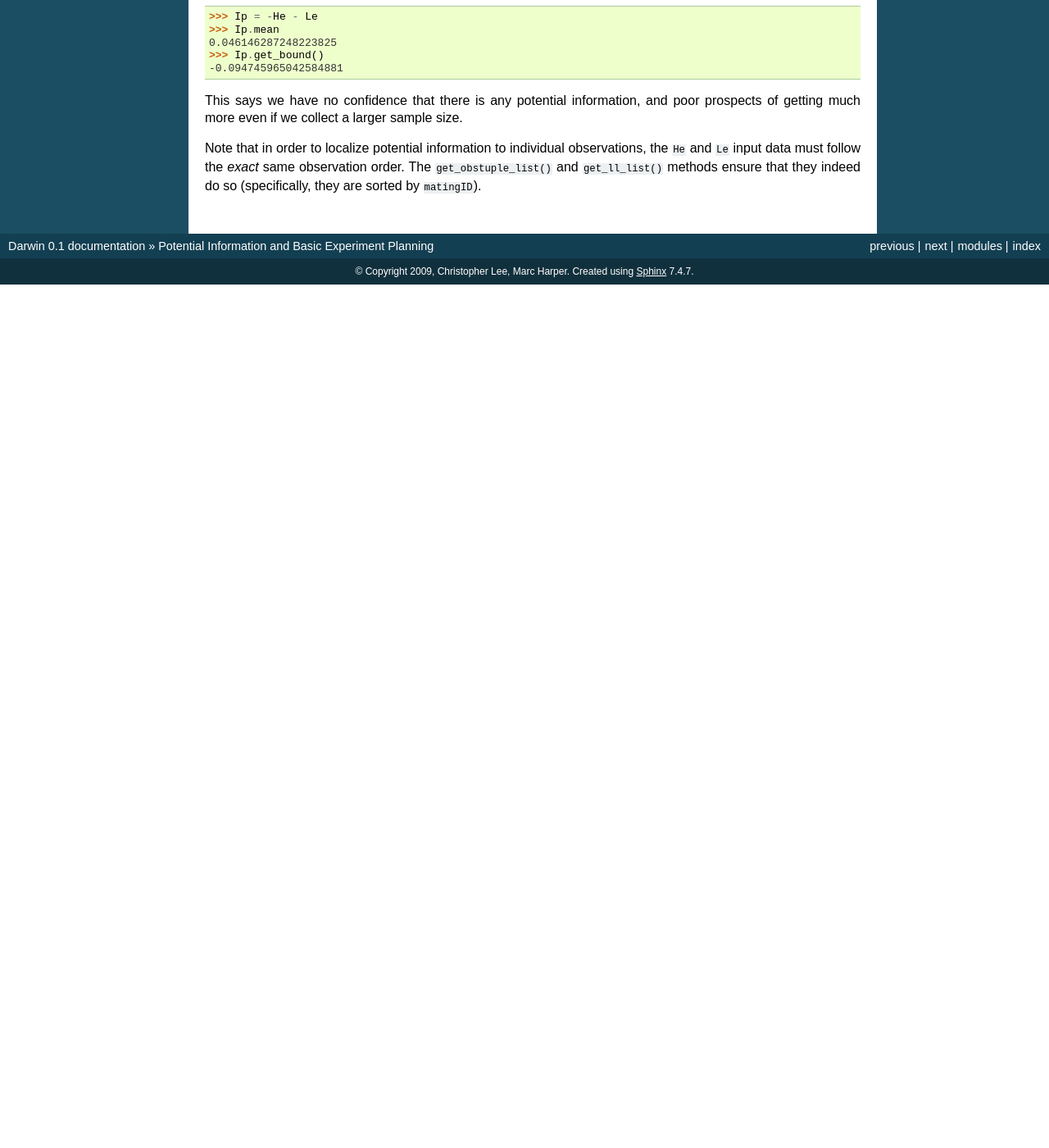
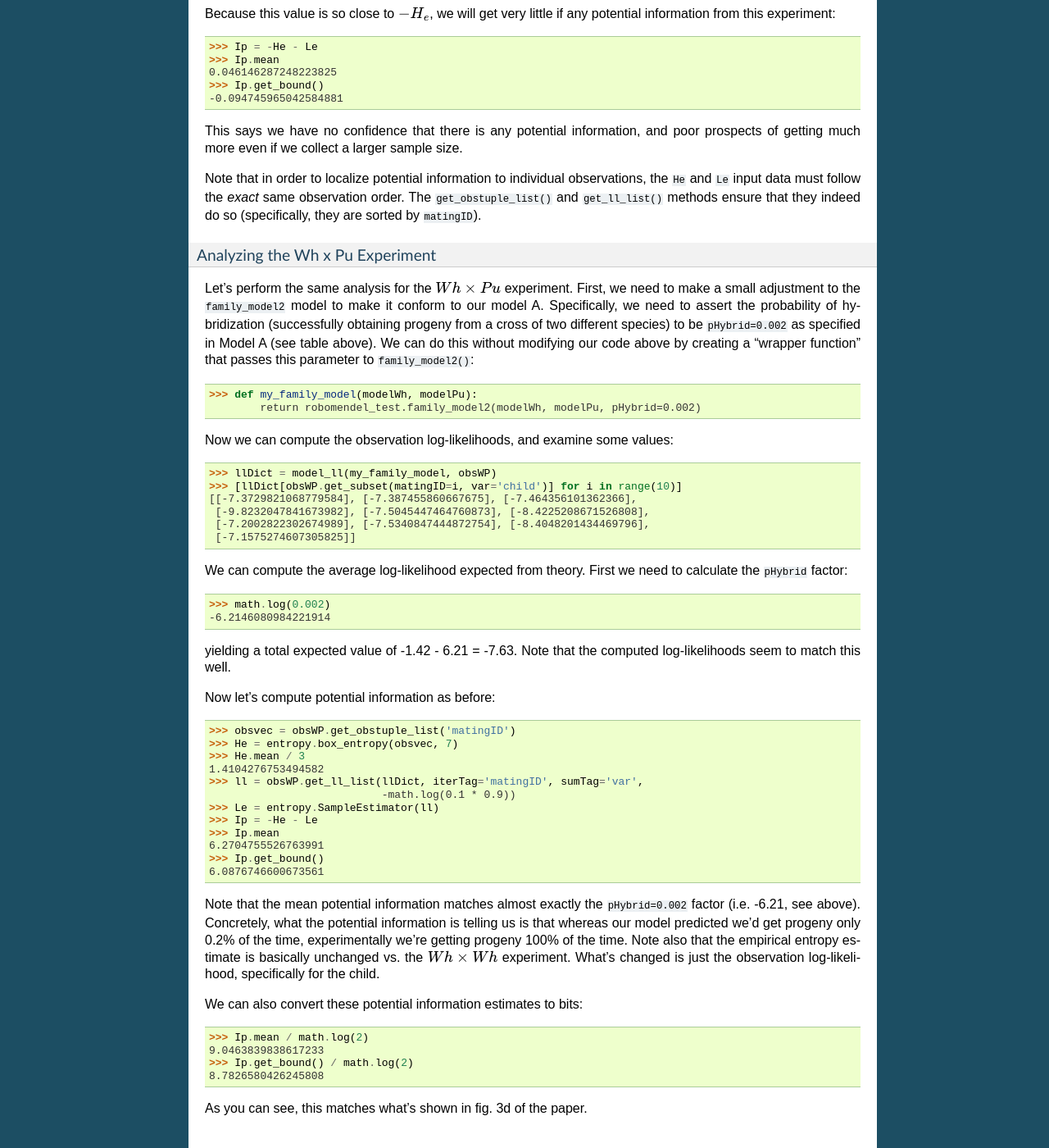
Before and after one commit to cjlee112/darwin, a Sphinx documentation site: the page built from doc/tutorials/ip1.rst, in a window 1280 px wide and 1400 px high, scrolled down 7644 px. Shown: the whole window at 82% size. Built offline with Sphinx 7.4.7, drawn with Linux system fonts in a browser that asks for light colours; before the commit the page ends 7991 px from its top, so only the background shows below that; some of the changed text lies outside the part shown.

Commit message:
added section on Wh x Pu to ip1 tutorial

```diff
--- a/doc/tutorials/ip1.rst
+++ b/doc/tutorials/ip1.rst
@@ -480,3 +481,72 @@
 *exact* same observation order.  The ``get_obstuple_list()`` and
 ``get_ll_list()`` methods ensure that they indeed do so
 (specifically, they are sorted by ``matingID``).
+
+
+Analyzing the Wh x Pu Experiment
+++++++++++++++++++++++++++++++++
+
+Let's perform the same analysis for the :math:`Wh \times Pu` experiment.
+First, we need to make a small adjustment to the ``family_model2``
+model to make it conform to our model A.  Specifically, we need
+to assert the probability of hybridization (successfully obtaining
+progeny from a cross of two different species) to be
+``pHybrid=0.002`` as specified in Model A (see table above).
+We can do this without modifying our code above
+by creating a "wrapper function" that
+passes this parameter to ``family_model2()``::
+
+   >>> def my_family_model(modelWh, modelPu):
+           return robomendel_test.family_model2(modelWh, modelPu, pHybrid=0.002)
+
+Now we can compute the observation log-likelihoods, and examine
+some values::
+
+   >>> llDict = model_ll(my_family_model, obsWP)
+   >>> [llDict[obsWP.get_subset(matingID=i, var='child')] for i in range(10)]
+   [[-7.3729821068779584], [-7.387455860667675], [-7.464356101362366],
+    [-9.8232047841673982], [-7.5045447464760873], [-8.4225208671526808],
+    [-7.2002822302674989], [-7.5340847444872754], [-8.4048201434469796],
+    [-7.1575274607305825]]
+
+We can compute the average log-likelihood expected from theory.
+First we need to calculate the ``pHybrid`` factor::
+
+   >>> math.log(0.002)
+   -6.2146080984221914
+
+yielding a total expected value of -1.42 - 6.21 =  -7.63.
+Note that the computed log-likelihoods seem to match this well.
+
+Now let's compute potential information as before::
+
+   >>> obsvec = obsWP.get_obstuple_list('matingID')
+   >>> He = entropy.box_entropy(obsvec, 7)
+   >>> He.mean / 3
+   1.4104276753494582
+   >>> ll = obsWP.get_ll_list(llDict, iterTag='matingID', sumTag='var',
+                              -math.log(0.1 * 0.9))
+   >>> Le = entropy.SampleEstimator(ll)
+   >>> Ip = -He - Le
+   >>> Ip.mean
+   6.2704755526763991
+   >>> Ip.get_bound()
+   6.0876746600673561
+
+Note that the mean potential information matches almost exactly
+the ``pHybrid=0.002`` factor (i.e. -6.21, see above).  Concretely,
+what the potential information is telling us is that whereas our
+model predicted we'd get progeny only 0.2% of the time, experimentally
+we're getting progeny 100% of the time.  Note also that the empirical
+entropy estimate is basically unchanged vs. the :math:`Wh \times Wh`
+experiment.  What's changed is just the observation log-likelihood,
+specifically for the child.
+
+We can also convert these potential information estimates to bits::
+
+   >>> Ip.mean / math.log(2)
+   9.0463839838617233
+   >>> Ip.get_bound() / math.log(2)
+   8.7826580426245808
+
+As you can see, this matches what's shown in fig. 3d of the paper.
```
Also changed, not shown: other parts of doc/tutorials/ip1.rst (+6 -5 lines).
